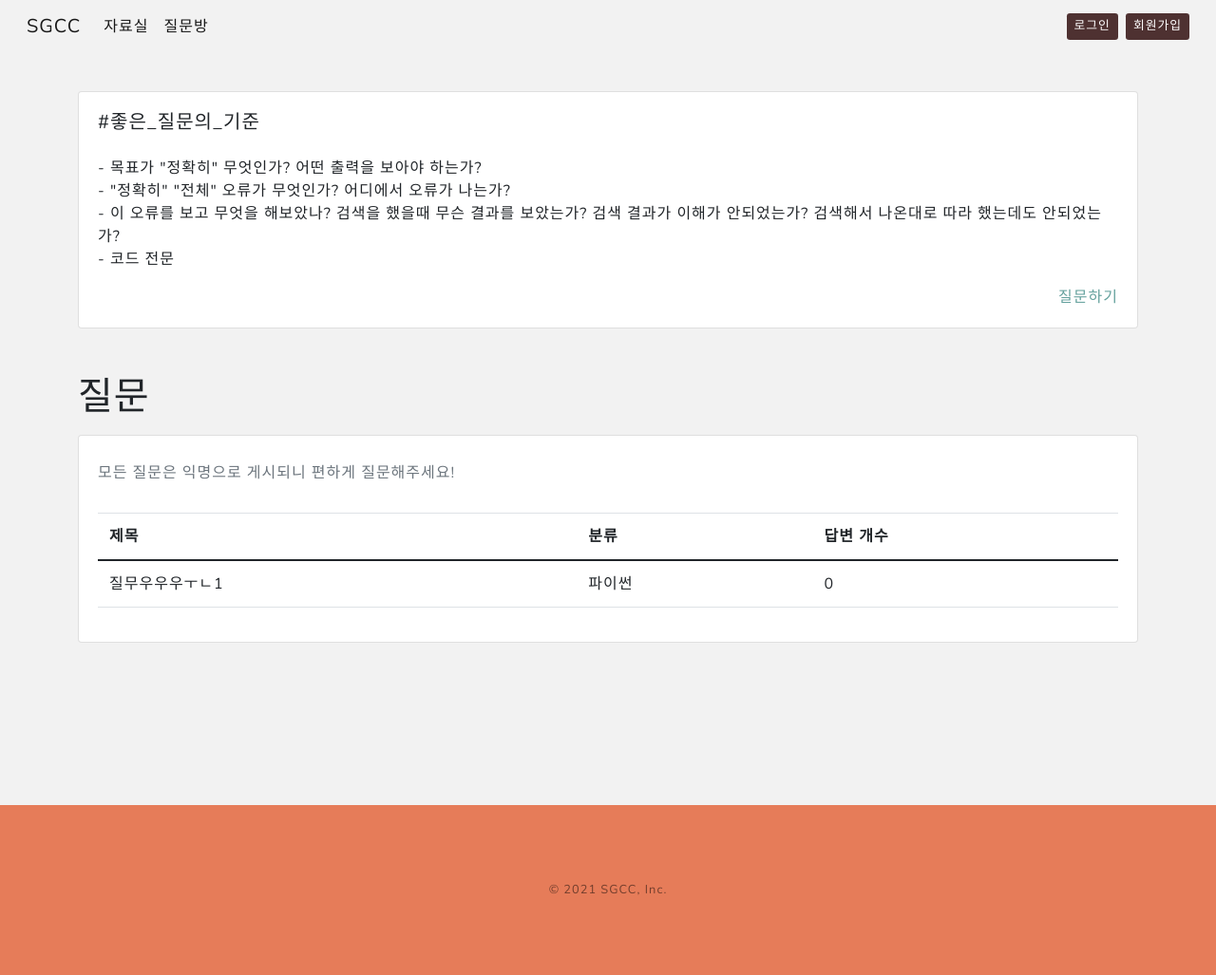
After one commit to SGCC-homepage/sgcc_homepage_django, a Django app: page /board/questions/ in a window 1280 px wide. The commit adds this page. Shown: the whole page at 95% size. Run offline with Django 3.2, Linux system fonts and the light colour scheme; some libraries are stand-ins or nearby versions.

Commit message:
질문방 템플릿 완성

```diff
--- /dev/null
+++ b/board/templates/qusetions.html
@@ -0,0 +1,52 @@
+{% extends 'base.html' %}
+{% load static %}
+{% block css %}
+    <style>
+        html, body{
+            height: 100% !important;
+        }
+
+        body {
+            background-color: #F2F2F2;
+        }
+    </style>
+{% endblock %}
+{% block content %}
+    <div class="h-100 container mt-5 pt-5">
+        <div class="card w-100 mb-5">
+            <div class="card-body">
+                <h5 class="card-title mb-4">#좋은_질문의_기준</h5>
+                {#                <h6 class="card-subtitle mb-2 text-muted">Card subtitle</h6>#}
+                <p class="card-text">- 목표가 "정확히" 무엇인가? 어떤 출력을 보아야 하는가?
+                    <br>- "정확히" "전체" 오류가 무엇인가? 어디에서 오류가 나는가?
+                    <br>- 이 오류를 보고 무엇을 해보았나? 검색을 했을때 무슨 결과를 보았는가? 검색 결과가 이해가 안되었는가? 검색해서 나온대로 따라 했는데도 안되었는가?
+                    <br>- 코드 전문</p>
+                <div class="text-right">
+                    <a href="#" class="card-link">질문하기</a>
+                </div>
+            </div>
+        </div>
+        <h1 class="h1 mb-3">질문</h1>
+        <div class="card w-100 mb-3">
+            <div class="card-body">
+                <h6 class="card-subtitle py-3 text-muted">모든 질문은 익명으로 게시되니 편하게 질문해주세요!</h6>
+                <table class="table mt-3">
+                    <thead>
+                    <tr>
+                        <th scope="col">제목</th>
+                        <th scope="col">분류</th>
+                        <th scope="col">답변 개수</th>
+                    </tr>
+                    </thead>
+                    <tbody>
+                    <tr>
+                        <td>질무우우우ㅜㄴ1</td>
+                        <td>파이썬</td>
+                        <td>0</td>
+                    </tr>
+                    </tbody>
+                </table>
+            </div>
+        </div>
+    </div>
+{% endblock %}
--- a/board/urls.py
+++ b/board/urls.py
@@ -4,4 +4,5 @@ from . import views
 
 urlpatterns = [
     path('materials/', views.materials, name='materials'),
+    path('questions/', views.questions, name='questions'),
 ]
--- a/board/views.py
+++ b/board/views.py
@@ -3,3 +3,7 @@ from django.shortcuts import render
 
 def materials(request):
     return render(request, 'materials.html')
+
+
+def questions(request):
+    return render(request, 'qusetions.html')
--- a/templates/base.html
+++ b/templates/base.html
@@ -78,7 +78,7 @@
                     <a class="nav-link active" aria-current="page" href="{% url 'materials' %}">자료실</a>
                 </li>
                 <li class="nav-item">
-                    <a class="nav-link disabled" aria-current="page" href="#">질문방</a>
+                    <a class="nav-link active" aria-current="page" href="{% url 'questions' %}">질문방</a>
                 </li>
             </ul>
         </div>
```
